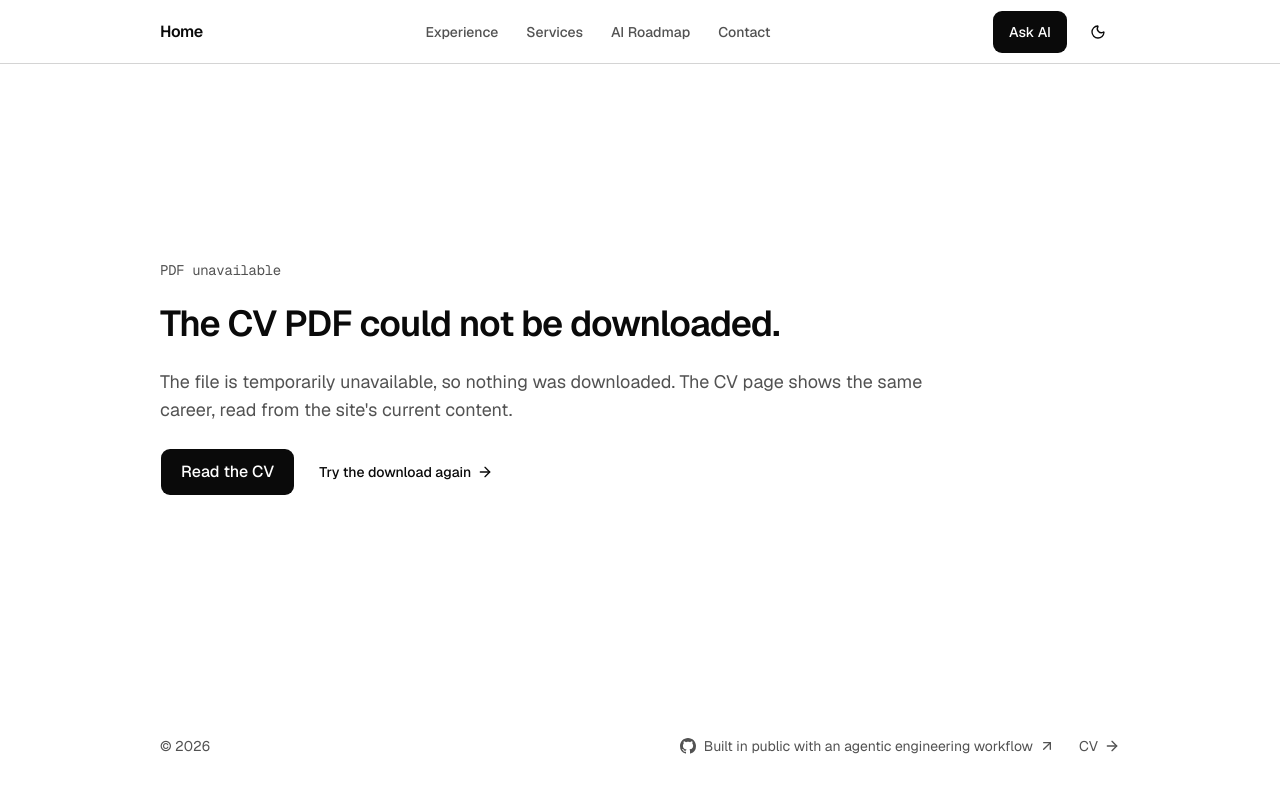
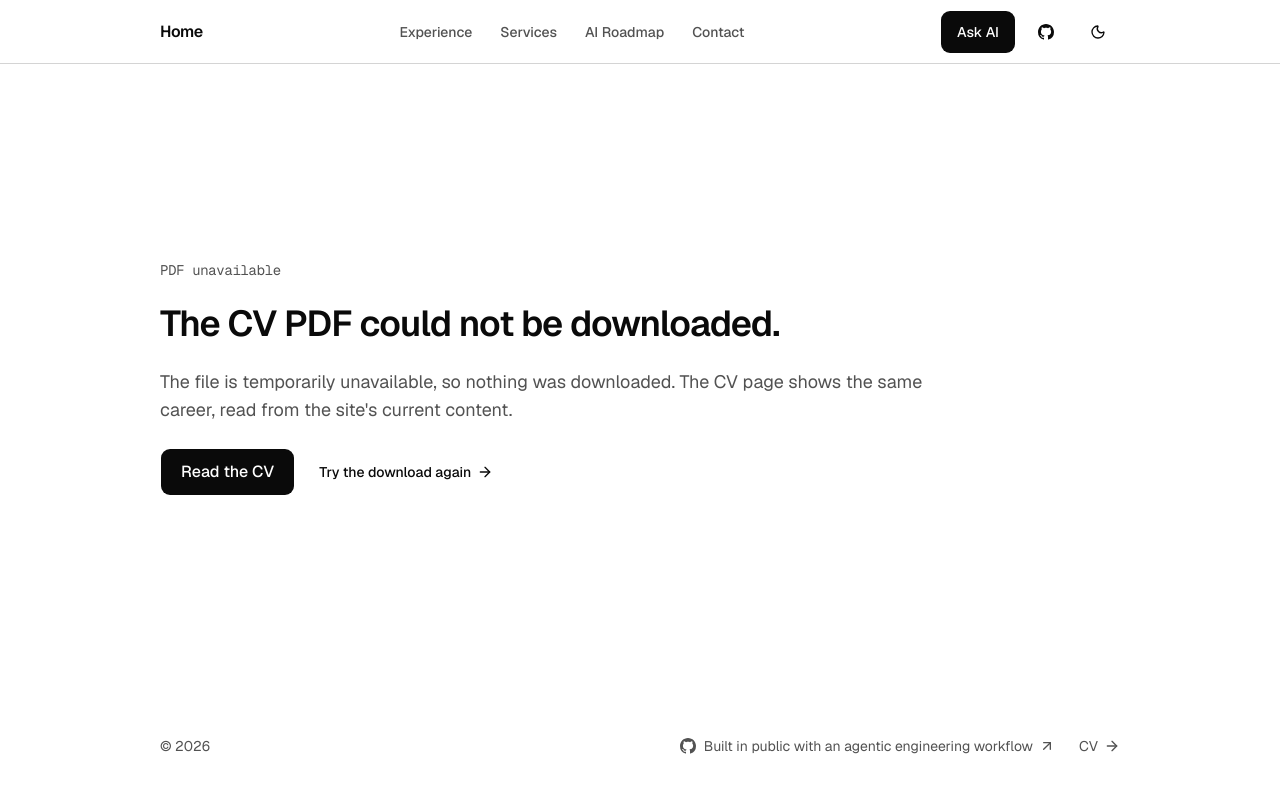
Before and after one commit to sebelapetr/sebela.dev, a Next.js app in the folder apps/web/: page /cv/pdf/unavailable in a window 1280 px wide. Shown: the top 792 px of the page. Built offline with nearby package versions, Linux system fonts and the light colour scheme.

Commit message:
feat(web): link the source code on GitHub from the header and the mobile menu
Co-Authored-By: Claude Opus 5.5 <noreply@anthropic.com>
Claude-Session: https://claude.ai/code/session_01Wb8sGek2mQBdo5oS39dNgu

```diff
--- a/apps/web/src/modules/_shared/components/mobile-menu.tsx
+++ b/apps/web/src/modules/_shared/components/mobile-menu.tsx
@@ -7,6 +7,7 @@ import { buttonVariants } from "@sebela/ui/components/button";
 import { cn } from "@sebela/ui/lib/utils";
 
 import { AskLink, HomeLink, NavigationList } from "./navigation-links";
+import { SourceCodeLink } from "./source-code-link";
 import { ThemeToggle } from "./theme-toggle";
 
 /** The width from which the header shows the navigation itself (Tailwind's `md`). */
@@ -145,8 +146,11 @@ export function MobileMenu({
           <nav aria-label="Main">
             <NavigationList current={current} stacked onNavigate={navigate} />
           </nav>
-          {/* The icon lines up with the items above; the padding stays for the hover state. */}
-          <ThemeToggle withLabel className="-ms-3 self-start" />
+          {/* The icons line up with the items above; the padding stays for the hover state. */}
+          <div className="-ms-3 flex flex-wrap items-center gap-2">
+            <ThemeToggle withLabel />
+            <SourceCodeLink withLabel onNavigate={navigate} />
+          </div>
         </div>
       </dialog>
     </>
--- a/apps/web/src/modules/_shared/components/site-header.tsx
+++ b/apps/web/src/modules/_shared/components/site-header.tsx
@@ -5,6 +5,7 @@ import { usePathname } from "next/navigation";
 import { currentNavigationHref, mainContentId } from "../navigation";
 import { MobileMenu } from "./mobile-menu";
 import { AskLink, HomeLink, NavigationList } from "./navigation-links";
+import { SourceCodeLink } from "./source-code-link";
 import { ThemeToggle } from "./theme-toggle";
 
 /**
@@ -30,6 +31,7 @@ export function SiteHeader({ name }: { readonly name: string | null }) {
           </nav>
           <div className="flex shrink-0 items-center gap-2">
             <AskLink current={current} />
+            <SourceCodeLink className="hidden md:inline-flex" />
             <ThemeToggle className="hidden md:inline-flex" />
             <MobileMenu name={name} current={current} />
           </div>
--- /dev/null
+++ b/apps/web/src/modules/_shared/components/source-code-link.tsx
@@ -0,0 +1,43 @@
+import { ArrowUpRight } from "lucide-react";
+
+import { buttonVariants } from "@sebela/ui/components/button";
+import { cn } from "@sebela/ui/lib/utils";
+
+import { repositoryUrl } from "../site";
+import { GitHubMark } from "./github-mark";
+
+/**
+ * The link to the website's public repository in the site chrome, named "Source code on GitHub" so
+ * it reads as the site's code, not a personal profile. An icon button by default (the desktop
+ * header); `withLabel` shows "Source code" and an external arrow beside the mark (the mobile menu).
+ */
+export function SourceCodeLink({
+  withLabel = false,
+  className,
+  onNavigate,
+}: {
+  readonly withLabel?: boolean;
+  readonly className?: string;
+  readonly onNavigate?: () => void;
+}) {
+  return (
+    <a
+      href={repositoryUrl}
+      aria-label="Source code on GitHub"
+      onClick={() => onNavigate?.()}
+      className={cn(
+        buttonVariants({ variant: "ghost", size: withLabel ? "default" : "icon" }),
+        withLabel && "justify-start px-3",
+        className,
+      )}
+    >
+      <GitHubMark />
+      {withLabel ? (
+        <>
+          Source code
+          <ArrowUpRight aria-hidden="true" />
+        </>
+      ) : null}
+    </a>
+  );
+}
```
